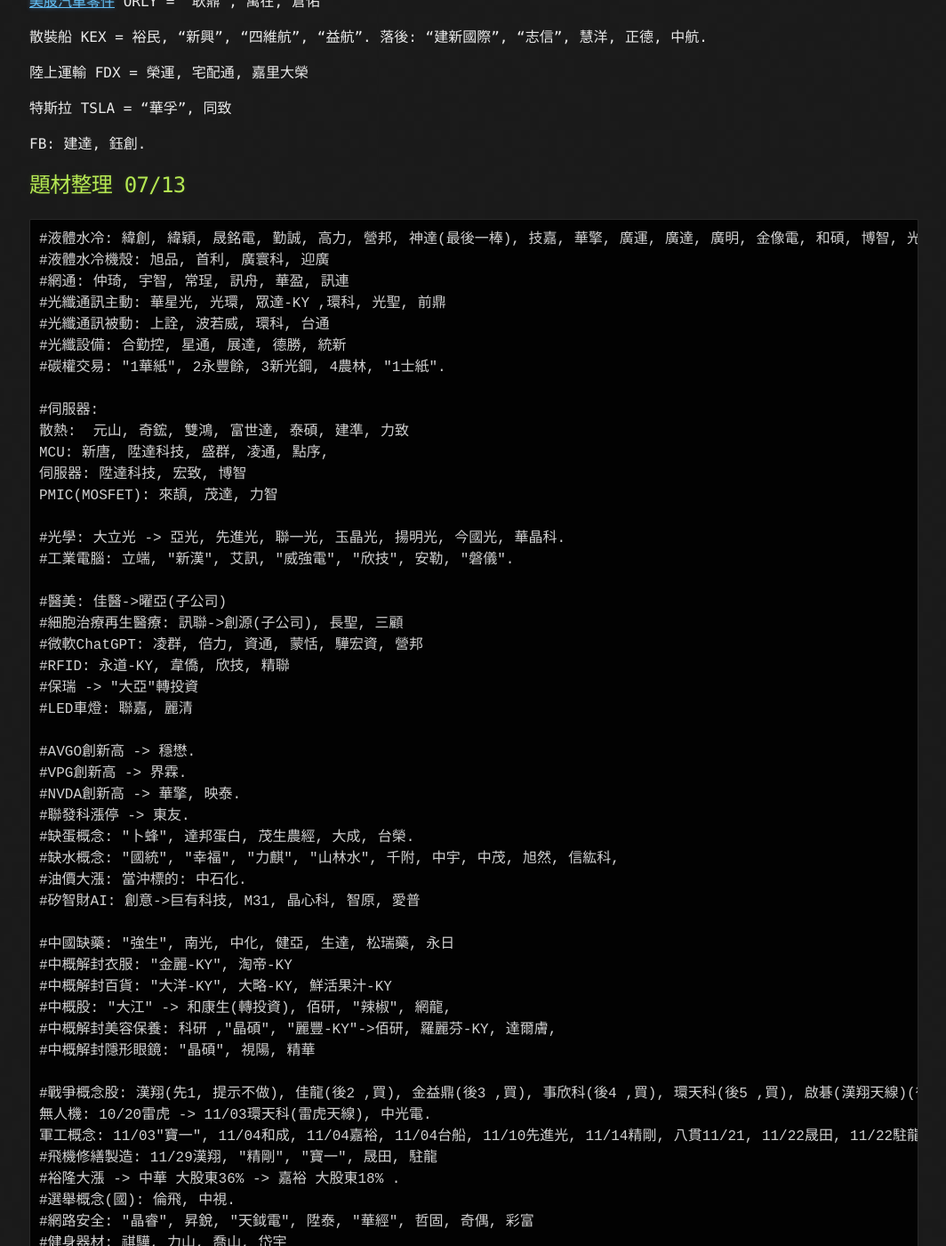
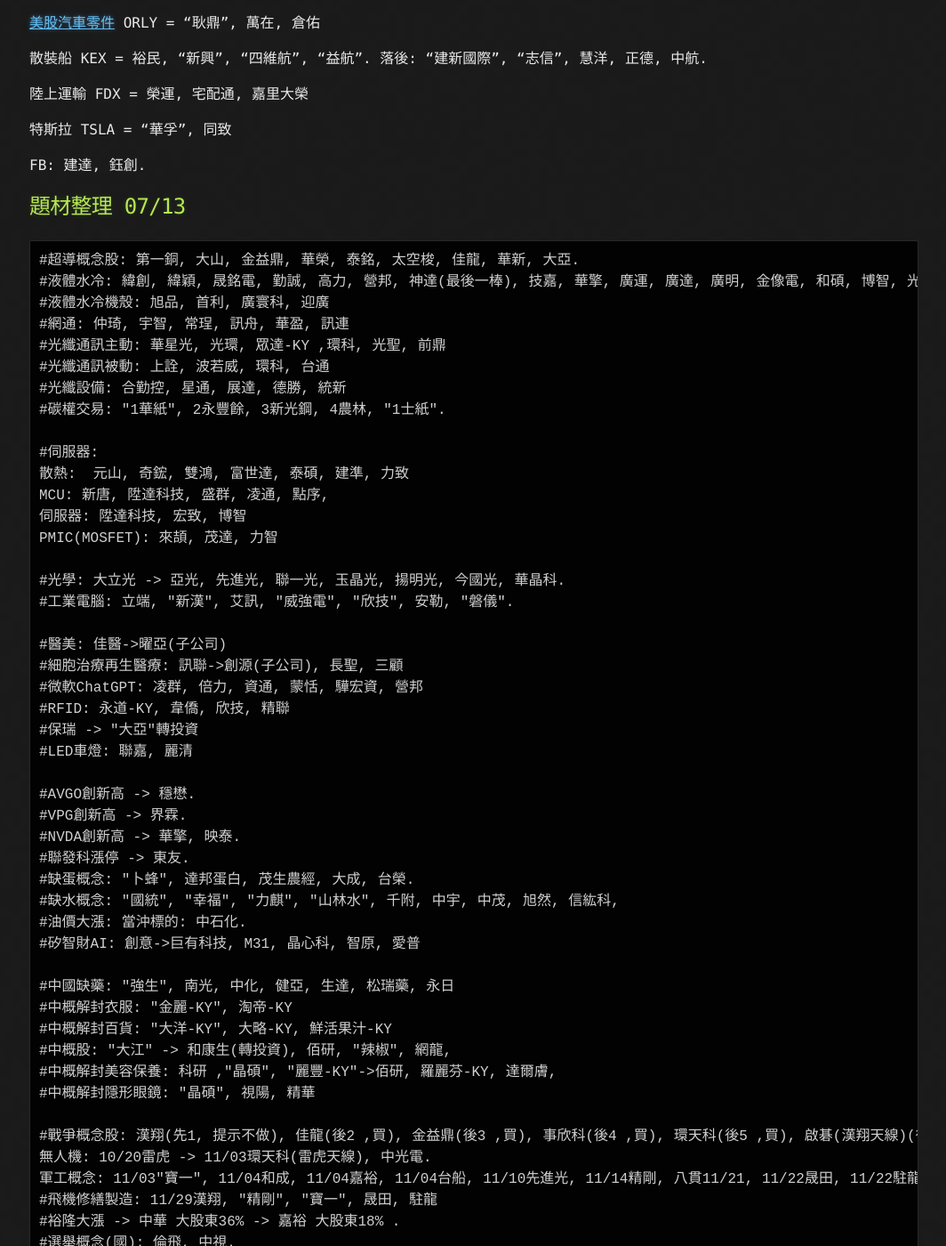
Before and after one commit to lepg5487/Stock_God, a Jekyll site: the page built from index.md, in a window 1280 px wide and 1400 px high, scrolled down 104327 px. Shown: the whole window at 89% size, without its empty margins (107-1171 px from the left). Built offline with Jekyll 4.4.1, drawn with Linux system fonts in a browser that asks for light colours; our own code applies the rules of GitHub Pages for plain Markdown files; some of the changed text lies outside the part shown.

Commit message:
Update index.md

````diff
--- a/index.md
+++ b/index.md
@@ -24,6 +24,7 @@
 ```
 晚上美股費半-0.09%, 早上期貨-0.3%, 盤後AMD+2.72%.
 不用積極, 等待主流自動出現.
+#超導概念股: 第一銅, 大山, 金益鼎, 華榮, 泰銘, 太空梭, 佳龍, 華新, 大亞.
 ```
 
 ## 2023/08/01
@@ -4264,6 +4265,7 @@
 
 ## 題材整理 07/13
 ```
+#超導概念股: 第一銅, 大山, 金益鼎, 華榮, 泰銘, 太空梭, 佳龍, 華新, 大亞.
 #液體水冷: 緯創, 緯穎, 晟銘電, 勤誠, 高力, 營邦, 神達(最後一棒), 技嘉, 華擎, 廣運, 廣達, 廣明, 金像電, 和碩, 博智, 光寶科, 川湖.
 #液體水冷機殼: 旭品, 首利, 廣寰科, 迎廣
 #網通: 仲琦, 宇智, 常珵, 訊舟, 華盈, 訊連
````
